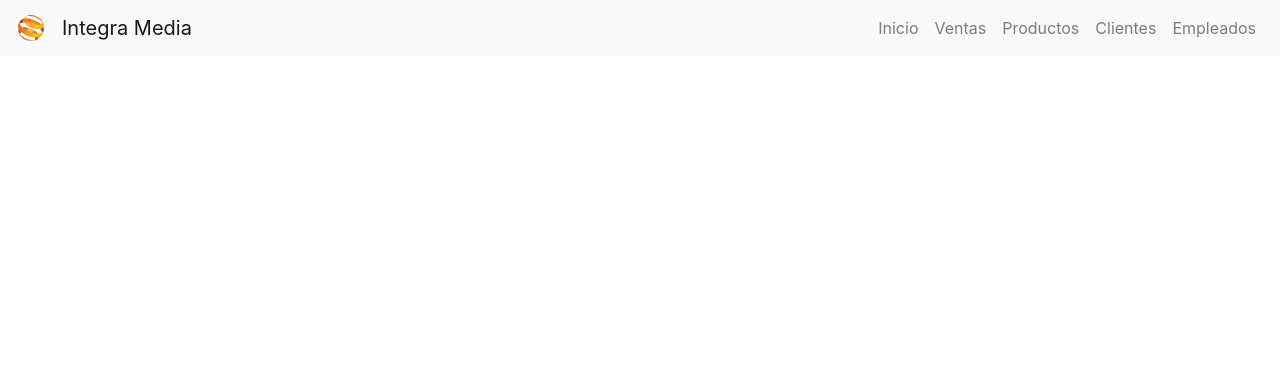
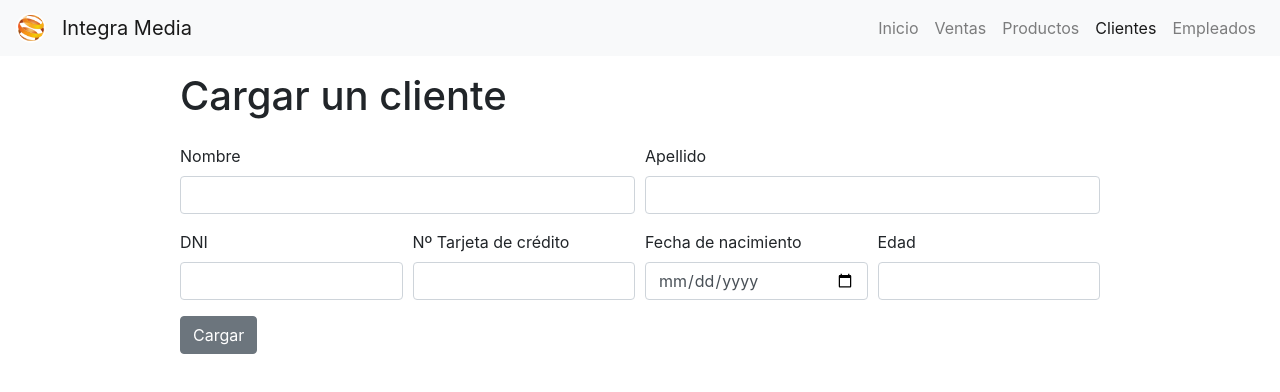
Before and after one commit to hanshuettmann/programming-test-front, a React (Create React App) app: page /clients in a window 1280 px wide. Shown: the top 392 px of the page. Built offline with nearby package versions, Linux system fonts and the light colour scheme.

Commit message:
clients form added

```diff
--- a/src/App.js
+++ b/src/App.js
@@ -3,6 +3,7 @@ import './App.css';
 import Navbar from './Components/Navbar/Navbar';
 import Products from './Components/Products/Products';
 import Home from './Components/Home/Home';
+import Clients from './Components/Clients/Clients';
 import {
   BrowserRouter,
   Route
@@ -11,13 +12,16 @@ import {
 const App = () => {
   return (
     <div className="App">
-      <Navbar />
       <BrowserRouter>
+        <Navbar />
         <Route path='/' exact>
           <Home />
         </Route>
         <Route path='/products'>
           <Products />
+        </Route>
+        <Route path='/clients'>
+          <Clients />
         </Route>
       </BrowserRouter>
     </div>
--- /dev/null
+++ b/src/Components/Clients/Clients.js
@@ -0,0 +1,12 @@
+import React from 'react';
+import ClientsForm from '../ClientsForm/ClientsForm';
+
+const Clients = () => {
+    return(
+        <div className='mt-3 animation-show'>
+            <ClientsForm />
+        </div>
+    )
+}
+
+export default Clients;
--- /dev/null
+++ b/src/Components/ClientsForm/ClientsForm.js
@@ -0,0 +1,129 @@
+import React, { useReducer } from 'react';
+
+const reducer = (state, action) => {
+    switch (action.type) {
+        case 'SET_INPUTS':
+            return {
+                data: action.data
+            }
+        default:
+            return state
+    }
+}
+
+const ClientsForm = () => {
+    const [state, dispatch] = useReducer(reducer, {
+        data: {
+            name: '',
+            lastname: '',
+            dni: '',
+            creditCard: '',
+            birthDate: '',
+            age: ''
+        }
+    });
+
+    const inputChange = (e) => {
+        let name = e.target.name;
+        let newData = state.data;
+        newData[name] = e.target.value;
+
+        dispatch({ type: 'SET_INPUTS', data: newData });
+    }
+
+    const validateInputs = (e) => {
+        e.preventDefault();
+        console.log(state.data);
+    }
+
+    return (
+        <div className='container mb-5 text-left'>
+            <div className='row justify-content-center'>
+                <div className='col-12 col-md-10 text-left mb-3'>
+                    <h1>Cargar un cliente</h1>
+                </div>
+                <div className='col-12 col-md-10'>
+                    <form>
+                        <div className='form-row'>
+                            <div className='form-group col-md-6'>
+                                <label htmlFor='inputClientName'>Nombre</label>
+                                <input
+                                    type='text'
+                                    className='form-control'
+                                    id='inputClientName'
+                                    name='name'
+                                    onChange={inputChange}
+                                    value={state.data.name}
+                                />
+                            </div>
+                            <div className='form-group col-md-6'>
+                                <label htmlFor='inputClientLastname'>Apellido</label>
+                                <input
+                                    type='text'
+                                    className='form-control'
+                                    id='inputClientLastname'
+                                    name='lastname'
+                                    onChange={inputChange}
+                                    value={state.data.lastname}
+                                />
+                            </div>
+                        </div>
+                        <div className='form-row'>
+                            <div className='form-group col-md-3'>
+                                <label htmlFor='inputClientDni'>DNI</label>
+                                <input
+                                    type='number'
+                                    className='form-control'
+                                    id='inputClientDni'
+                                    name='dni'
+                                    onChange={inputChange}
+                                    value={state.data.dni}
+                                />
+                            </div>
+                            <div className='form-group col-md-3'>
+                                <label htmlFor='inputClientCreditCard'>Nº Tarjeta de crédito</label>
+                                <input
+                                    type='number'
+                                    className='form-control'
+                                    id='inputClientCreditCard'
+                                    name='creditCard'
+                                    onChange={inputChange}
+                                    value={state.data.creditCard}
+                                />
+                            </div>
+                            <div className='form-group col-md-3'>
+                                <label htmlFor='inputClientBirthDate'>Fecha de nacimiento</label>
+                                <input
+                                    type='date'
+                                    className='form-control'
+                                    id='inputClientBirthDate'
+                                    name='birthDate'
+                                    onChange={inputChange}
+                                    value={state.data.birthDate}
+                                />
+                            </div>
+                            <div className='form-group col-md-3'>
+                                <label htmlFor='inputClientAge'>Edad</label>
+                                <input
+                                    type='number'
+                                    className='form-control'
+                                    id='inputClientAge'
+                                    name='age'
+                                    onChange={inputChange}
+                                    value={state.data.age}
+                                />
+                            </div>
+                        </div>
+                        <button
+                            onClick={validateInputs}
+                            className='btn btn-secondary'
+                        >
+                            Cargar</button>
+                    </form>
+                </div>
+            </div>
+        </div>
+    )
+}
+
+export default ClientsForm;
--- a/src/Components/Home/Home.js
+++ b/src/Components/Home/Home.js
@@ -3,7 +3,7 @@ import FlipCard from '../FlipCard/FlipCard';
 
 const Home = () => {
     return (
-        <div className='container'>
+        <div className='container animation-show'>
             <div className='row justify-content-center mt-4 mb-4'>
                 <div className='col-12 col-md-8'>
                     <h1>Integra Media</h1>
--- a/src/Components/Navbar/Navbar.css
+++ b/src/Components/Navbar/Navbar.css
@@ -9,3 +9,7 @@
     user-select: none;
     cursor: pointer;
 }
+
+.navbar-nav a {
+    text-decoration: none;
+}
--- a/src/Components/Navbar/Navbar.js
+++ b/src/Components/Navbar/Navbar.js
@@ -1,6 +1,7 @@
 import React from 'react';
 import './Navbar.css';
 import Logo from './../../Resources/IntegraLogo.png';
+import { NavLink } from 'react-router-dom';
 
 const Navbar = () => {
     return (
@@ -18,11 +19,11 @@ const Navbar = () => {
             </button>
             <div className="collapse navbar-collapse justify-content-end" id="navbarNav">
                 <div className="navbar-nav">
-                    <div className="nav-item nav-link">Inicio<span className="sr-only">(current)</span></div>
-                    <div className="nav-item nav-link">Ventas</div>
-                    <div className="nav-item nav-link">Productos</div>
-                    <div className="nav-item nav-link">Clientes</div>
-                    <div className="nav-item nav-link">Empleados</div>
+                    <NavLink exact to='/'><div className="nav-item nav-link navLink-item">Inicio<span className="sr-only">(current)</span></div></NavLink>
+                    <NavLink to='/sales'><div className="nav-item nav-link">Ventas</div></NavLink>
+                    <NavLink to='/products'><div className="nav-item nav-link">Productos</div></NavLink>
+                    <NavLink to='/clients'><div className="nav-item nav-link">Clientes</div></NavLink>
+                    <NavLink to='/employees'><div className="nav-item nav-link">Empleados</div></NavLink>
                 </div>
             </div>
         </nav>
--- a/src/Components/ProductsForm/ProductsForm.js
+++ b/src/Components/ProductsForm/ProductsForm.js
@@ -84,7 +84,6 @@ const ProductsForm = ({ loadProduct }) => {
                                     name='name'
                                     onChange={inputChange}
                                     value={state.data.name}
-                                    required
                                 />
                             </div>
 
```
